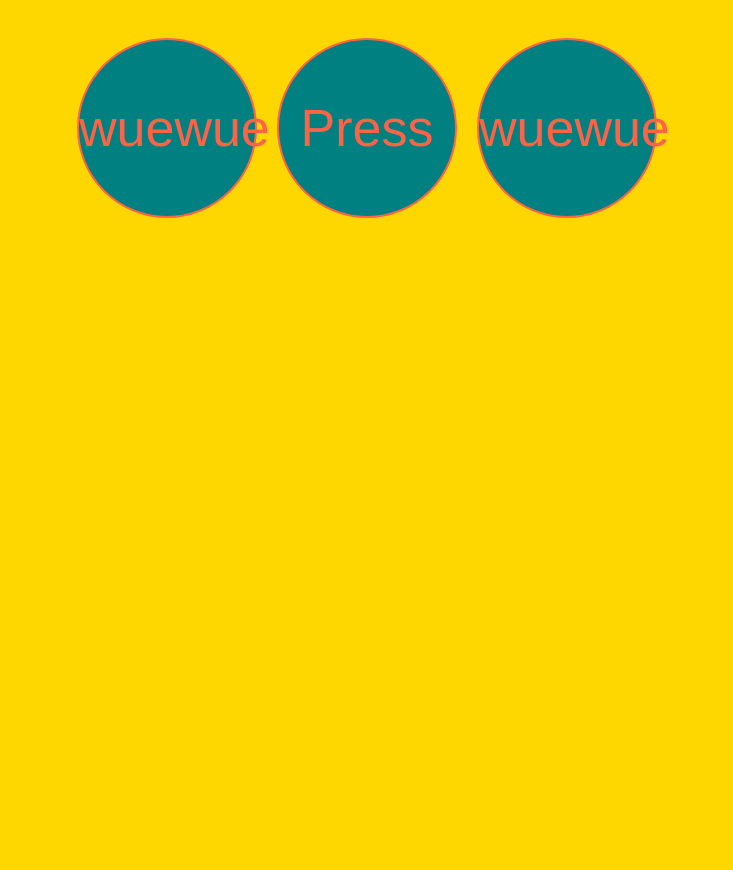
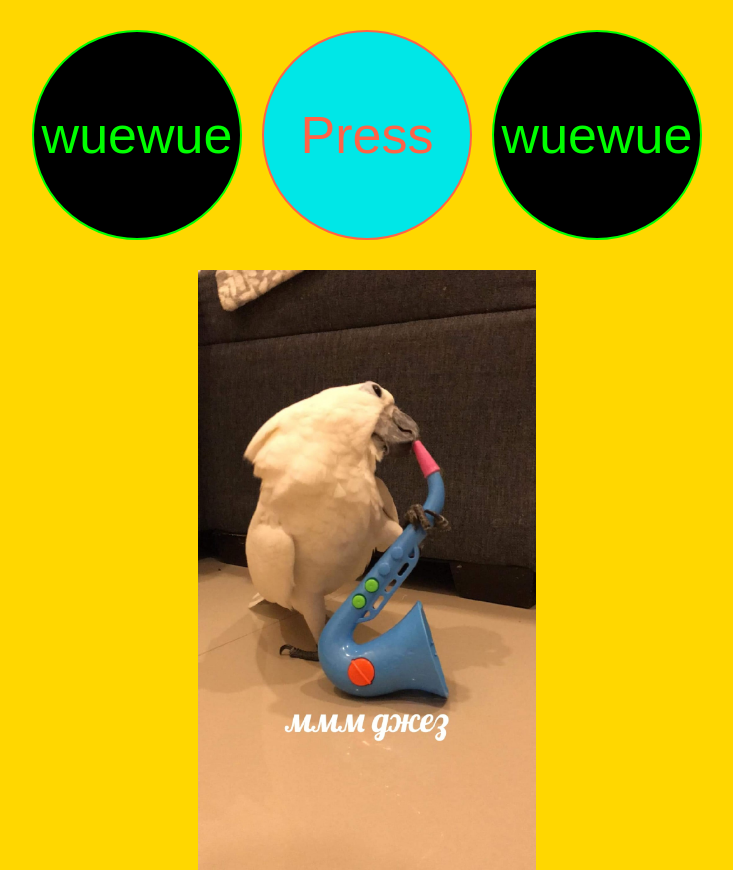
Before and after one commit to Djekaizfeo/Test, a website: page index.html in a window 1280 px wide. Both pictures are taken after a click on the button "Press". Shown: the whole page, without its empty margins (273-1006 px from the left). Before the commit the page ends 800 px from the top, so only its background shows below. Drawn offline with Linux system fonts and the light colour scheme.

Commit message:
Add parrot image, shaking buttons, new buttons colours

```diff
--- a/index.html
+++ b/index.html
@@ -10,7 +10,9 @@
 <body>
     <audio src="41219-red-parrot-laughing.ogg"></audio>
 
-    <button class="button1">Press</button>
+    <div class="buttons">
+        <button class="button1">Press</button>
+    </div>
 
     <script src="index.js"></script>
 </body>
--- a/index.js
+++ b/index.js
@@ -1,18 +1,34 @@
 const buttonElement = document.querySelector(".button1");
+const buttonsElement = document.querySelector(".buttons")
 
 const buttonHandler = (evt) => {
-    document.body.append(cloneElement(evt.target, "wuewue"));
-    document.body.prepend(cloneElement(evt.target, "wuewue"));
+    buttonsElement.append(cloneElement(evt.target, "wuewue"));
+    buttonsElement.prepend(cloneElement(evt.target, "wuewue"));
+
+    if (!document.querySelector(".jezzImage")) {
+        document.body.append(createImage());
+    }
 
     document.querySelector("audio").play();
+    evt.target.classList.add("shake");
 };
 
 const cloneElement = (oldElement, textInsert) => {
     const newElement = oldElement.cloneNode();
 
     newElement.textContent = textInsert;
+    newElement.classList.add("button2");
 
     return newElement;
 };
 
+const createImage = () => {
+    const imageElement = document.createElement("img");
+
+    imageElement.src = "jezz.jpg";
+    imageElement.classList.add("jezzImage");
+
+    return imageElement;
+};
+
 buttonElement.addEventListener("click", buttonHandler);
--- a/style.css
+++ b/style.css
@@ -1,21 +1,97 @@
+@keyframes shake {
+    0% {
+        transform: translateY(0);
+    }
+
+    10% {
+        transform: translateY(-10px);
+    }
+
+    20% {
+        transform: translateY(10px);
+    }
+
+    30% {
+        transform: translateY(-10px);
+    }
+
+    40% {
+        transform: translateY(10px);
+    }
+
+    50% {
+        transform: translateY(-10px);
+    }
+
+    60% {
+        transform: translateY(10px);
+    }
+
+    70% {
+        transform: translateY(-10px);
+    }
+
+    80% {
+        transform: translateY(10px);
+    }
+
+    90% {
+        transform: translateY(-10px);
+    }
+
+    100% {
+        transform: translateY(0px);
+    }
+}
+
+.shake {
+    animation-name: shake;
+    animation-duration: 0.75s;
+    animation-iteration-count: 2;
+    animation-timing-function: linear;
+}
+
 .button1 {
     display: block;
     margin: 30px 10px;
     padding: 0px;
     font-size: 52px;
     color: tomato;
-    background-color: teal;
+    background-color: rgb(0, 231, 231);
     border-radius: 50%;
     border: 2px solid tomato;
     cursor: pointer;
-    width: 180px;
-    height: 180px;
+    width: 210px;
+    height: 210px;
     text-align: center;
+}
+
+.button2 {
+    color: rgb(0, 255, 0);
+    background-color: #000;
+    border-color: rgb(0, 255, 0);
+    cursor: cell;
 }
 
 body {
     background-color: gold;
     display: flex;
+    flex-direction: column;
+    min-height: 100vh;
+    margin: 0;
+}
+
+.buttons {
+    display: flex;
     justify-content: center;
     flex-wrap: wrap;
+    margin: 0 auto;
 }
+
+.jezzImage {
+    width: auto;
+    height: 600px;
+    display: block;
+    margin-top: auto;
+    align-self: center;
+}
```
Also changed, not shown: jezz.jpg (added).
